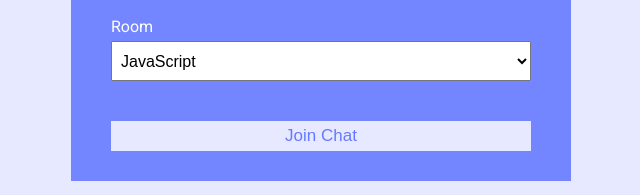
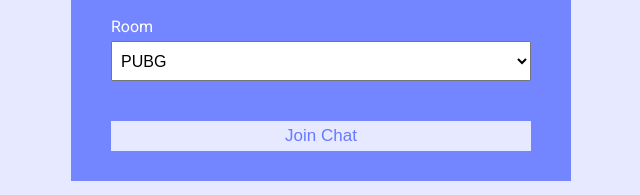
Before and after one commit to AyushDubey-maker/Real-Time-Web-Chat, a website: page public/index.html in a window 1280 px wide. Shown: the part 255-450 px from the top of the page, 319-959 px from the left. Drawn offline with Linux system fonts and the light colour scheme.

Commit message:
Added ReadMe File

```diff
--- a/Summary.txt
+++ b/Summary.txt
@@ -12,3 +12,5 @@
 
 ie."start":"node server",
    "dev":"nodemon server"
+
+There are multiple JavaScript Files.
--- a/public/index.html
+++ b/public/index.html
@@ -33,12 +33,12 @@
 					<div class="form-control">
 						<label for="room">Room</label>
 						<select name="room" id="room">
-							<option value="JavaScript">JavaScript</option>
-							<option value="Python">Python</option>
-							<option value="PHP">PHP</option>
-							<option value="C#">C#</option>
-							<option value="Ruby">Ruby</option>
-							<option value="Java">Java</option>
+							<option value="PUBG">PUBG</option>
+							<option value="Call Of Duty">Call Of Duty</option>
+							<option value="FreeFire">FreeFire</option>
+							<option value="GTA-V">GTA-V</option>
+							<option value="E-Sports">E-Sports</option>
+							<option value="Random">Random</option>
 						</select>
 					</div>
 					<button type="submit" class="btn">Join Chat</button>
--- a/utils/messages.js
+++ b/utils/messages.js
@@ -4,7 +4,7 @@
 return{
     username,
     text,
-    time: moment().format('h:mm a')
+    time: moment().format(' h:mm a')
 }
 
 }
```
Also changed, not shown: README.md (added).
